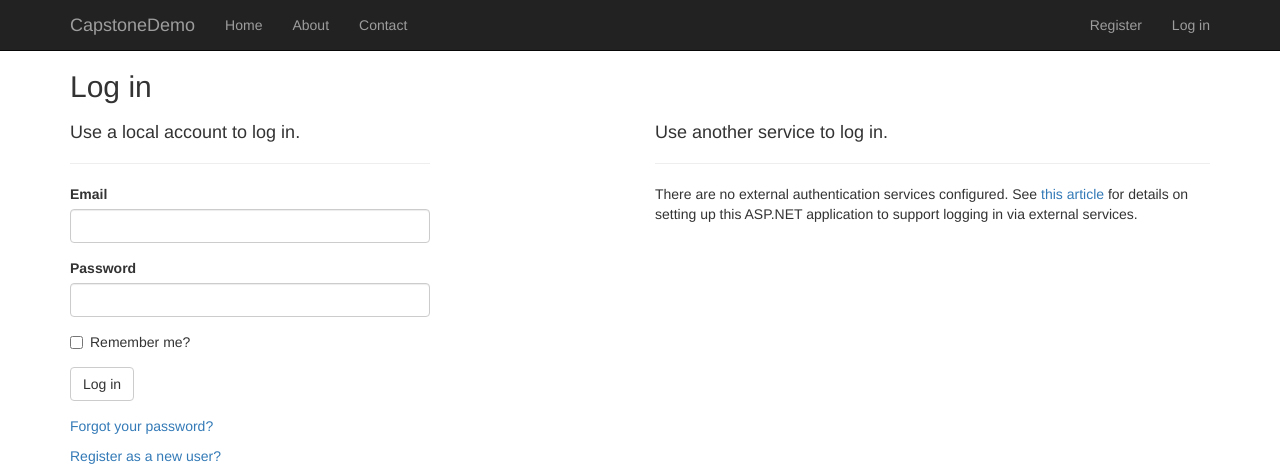
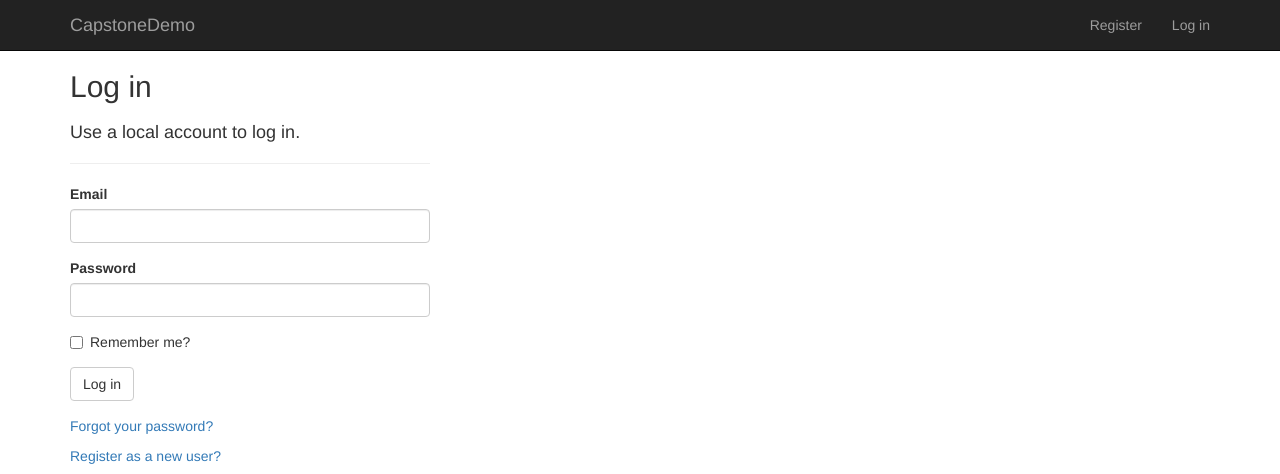
Before and after one commit to jrb688/CapstoneDemo, an ASP.NET Core app: page /Account/Login in a window 1280 px wide. Shown: the top 474 px of the page. Run offline with ASP.NET Core 8, Linux system fonts and the light colour scheme; some libraries are stand-ins or nearby versions.

Commit message:
Updated login and navigation bar

```diff
--- a/CapstoneDemo/Views/Account/Login.cshtml
+++ b/CapstoneDemo/Views/Account/Login.cshtml
@@ -49,7 +49,7 @@
             </form>
         </section>
     </div>
-    <div class="col-md-6 col-md-offset-2">
+    <!-- <div class="col-md-6 col-md-offset-2">
         <section>
             <h4>Use another service to log in.</h4>
             <hr />
@@ -77,9 +77,9 @@
                         </div>
                     </form>
                 }
-            }
-        </section>
-    </div>
+            }--!>
+    </section>
+</div>
 </div>
 
 @section Scripts {
--- a/CapstoneDemo/Views/Shared/_Layout.cshtml
+++ b/CapstoneDemo/Views/Shared/_Layout.cshtml
@@ -29,11 +29,11 @@
                 <a asp-area="" asp-controller="Home" asp-action="Index" class="navbar-brand">CapstoneDemo</a>
             </div>
             <div class="navbar-collapse collapse">
-                <ul class="nav navbar-nav">
+                <!--<ul class="nav navbar-nav">
                     <li><a asp-area="" asp-controller="Home" asp-action="Index">Home</a></li>
                     <li><a asp-area="" asp-controller="Home" asp-action="About">About</a></li>
                     <li><a asp-area="" asp-controller="Home" asp-action="Contact">Contact</a></li>
-                </ul>
+                </ul>-->
                 @await Html.PartialAsync("_LoginPartial")
             </div>
         </div>
```
